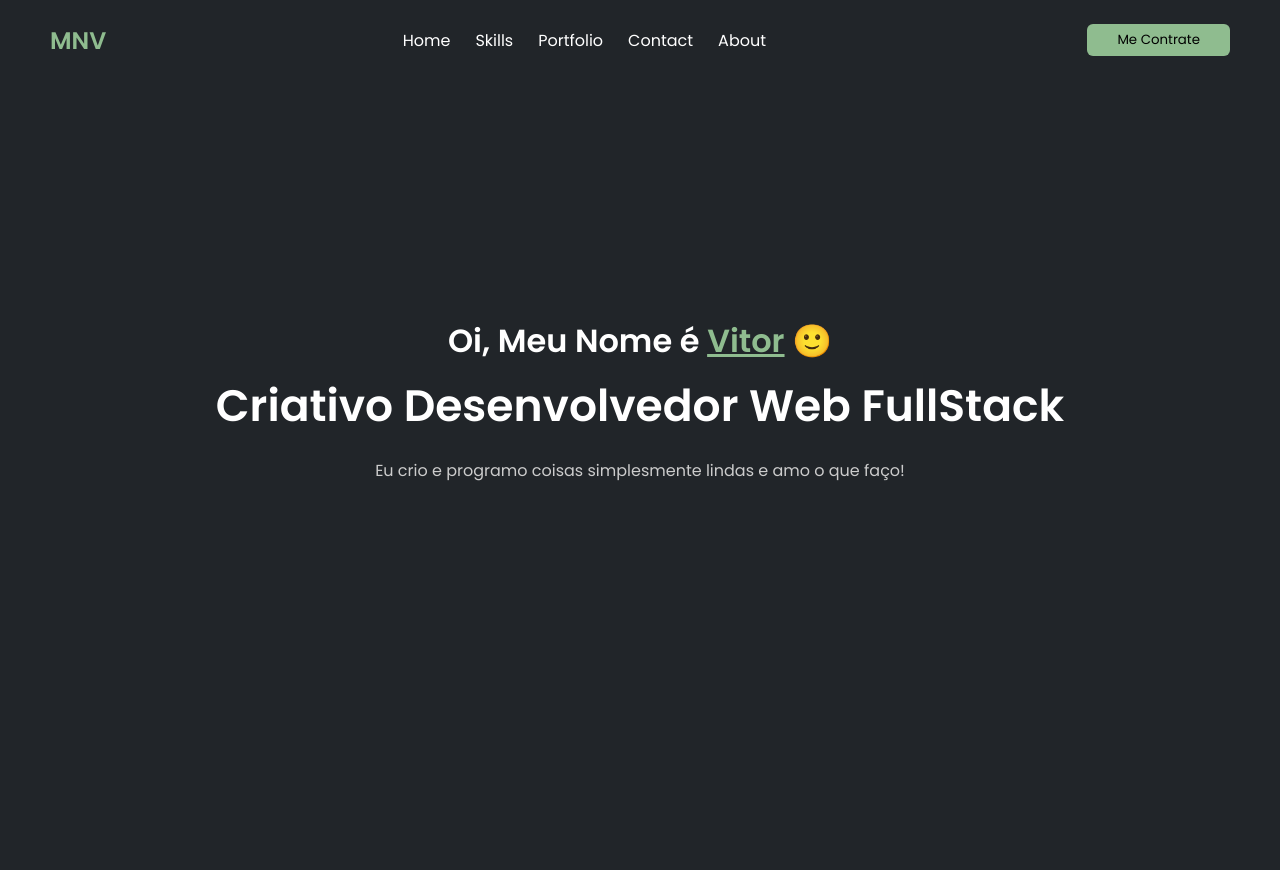
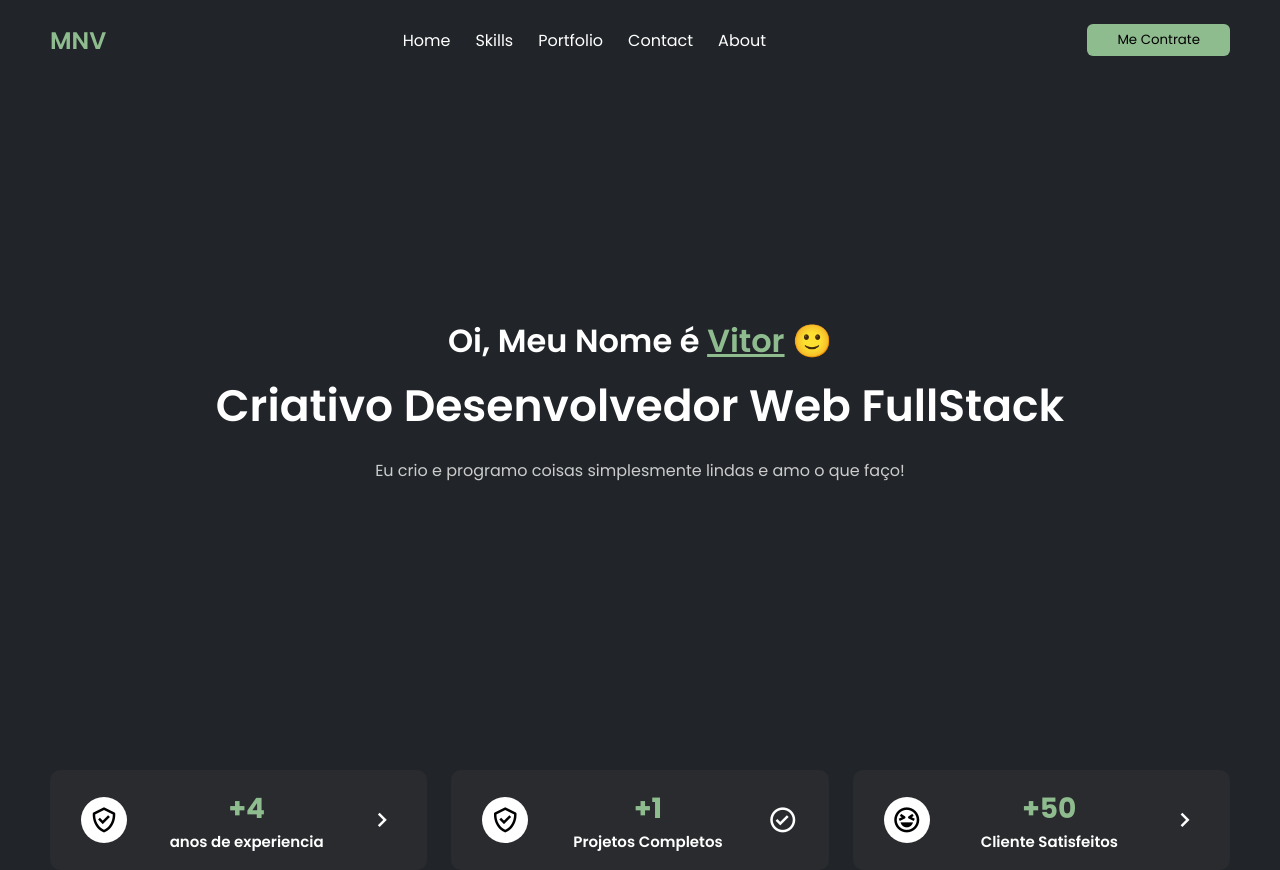
Before and after one commit to vit0rrr/Portfolio, a plain HTML site: page index.html in a window 1280 px wide. Before the commit the page ends 800 px from the top, so only its background shows below. Drawn offline with nearby package versions, Linux system fonts and the light colour scheme.

Commit message:
style - guarantee

```diff
--- a/index.html
+++ b/index.html
@@ -29,8 +29,33 @@
     <div class="guarantee">
         <div class="item">
             <div class="icon">
-
+                <i class='bx bx-check-shield' ></i>
             </div>
+            <div class="info">
+                <h3>+4</h3>
+                <p>anos de experiencia</p>
+            </div>
+            <i class='bx bx-chevron-right' ></i>
+        </div>
+        <div class="item">
+            <div class="icon">
+                <i class='bx bx-check-shield' ></i>
+            </div>
+            <div class="info">
+                <h3>+1</h3>
+                <p>Projetos Completos</p>
+            </div>
+            <i class='bx bx-check-circle' ></i>
+        </div>
+        <div class="item">
+            <div class="icon">
+                <i class='bx bx-laugh' ></i>
+            </div>
+            <div class="info">
+                <h3>+50</h3>
+                <p>Cliente Satisfeitos</p>
+            </div>
+            <i class='bx bx-chevron-right' ></i>
         </div>
     </div>
 
--- a/style.css
+++ b/style.css
@@ -86,3 +86,75 @@ body{
     color: #ccc;
     margin-top: 20px;
 }
+
+.guarantee{
+    margin-top: 50px;
+    padding: 0 50px;
+    display: flex;
+    flex-wrap: nowrap;
+    gap: 24px;
+}
+
+.guarantee .item{
+    background: #292b2e;
+    display: flex;
+    justify-content: space-between;
+    align-items: center;
+    height: 100px;
+    width: 100%;
+    border-radius: 10px;
+    padding: 0 30px;
+    border: 1px solid transparent;
+    cursor: pointer;
+    transition:  all 0.3s ease;
+}
+
+.guarantee .item:hover{
+    border-color: #8FBC8F;
+}
+
+.guarantee .item .icon{
+    width: 46px;
+    height: 46px;
+    background: #fff;
+    border-radius: 50%;
+    display: flex;
+    align-items: center;
+    justify-content: center;
+    transition: background-color 0.3s ease;
+}
+
+.guarantee .item:hover .icon{
+    background-color: #8FBC8F;
+}
+
+.guarantee .item .icon i{
+    font-size: 30px;
+}
+
+.guarantee .item .info{
+    display: flex;
+    flex-direction: column;
+    align-items: center;
+}
+
+.guarantee .item .info h3{
+    color: #8FBC8F;
+    font-size: 28px;
+}
+
+.guarantee .item .info p {
+    color: #fff;
+    font-size: 15px;
+    font-weight: 600;
+}
+
+.guarantee .item > i {
+    color: #fff;
+    font-size: 30px;
+    transition: color 0.3s ease;
+}
+
+.guarantee .item:hover{
+    color: #2F4F4F
+}
```
